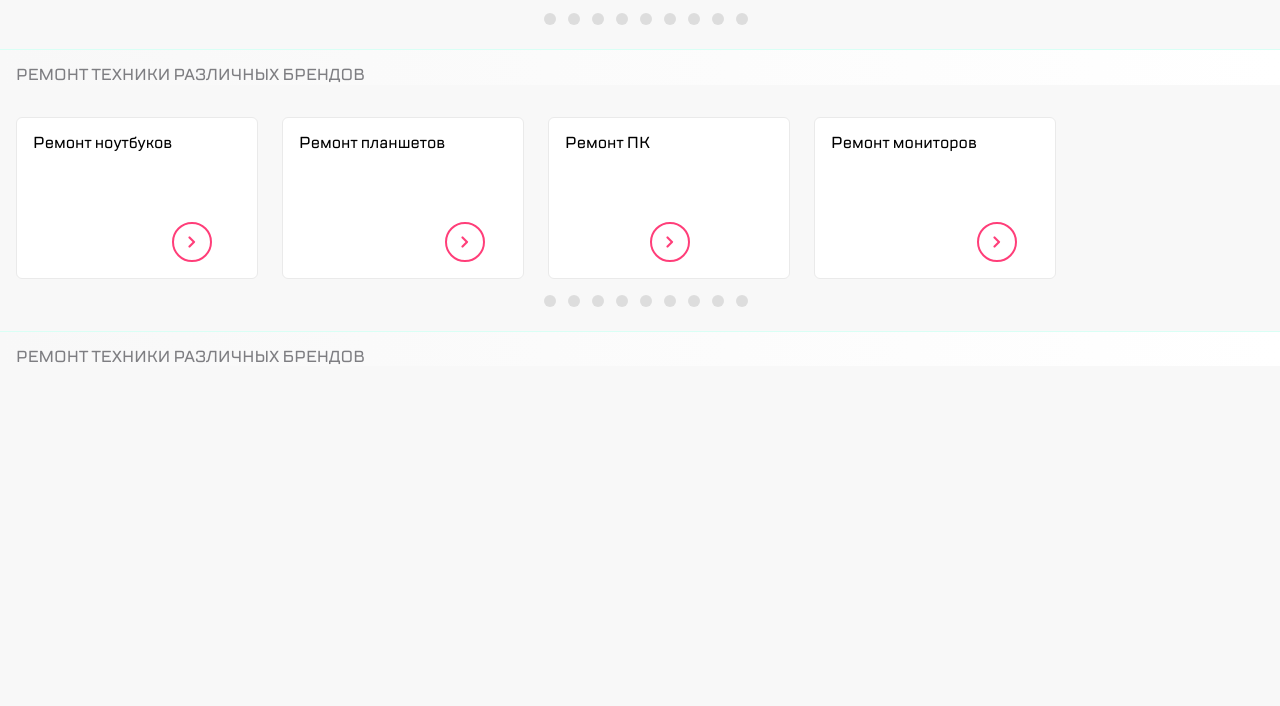
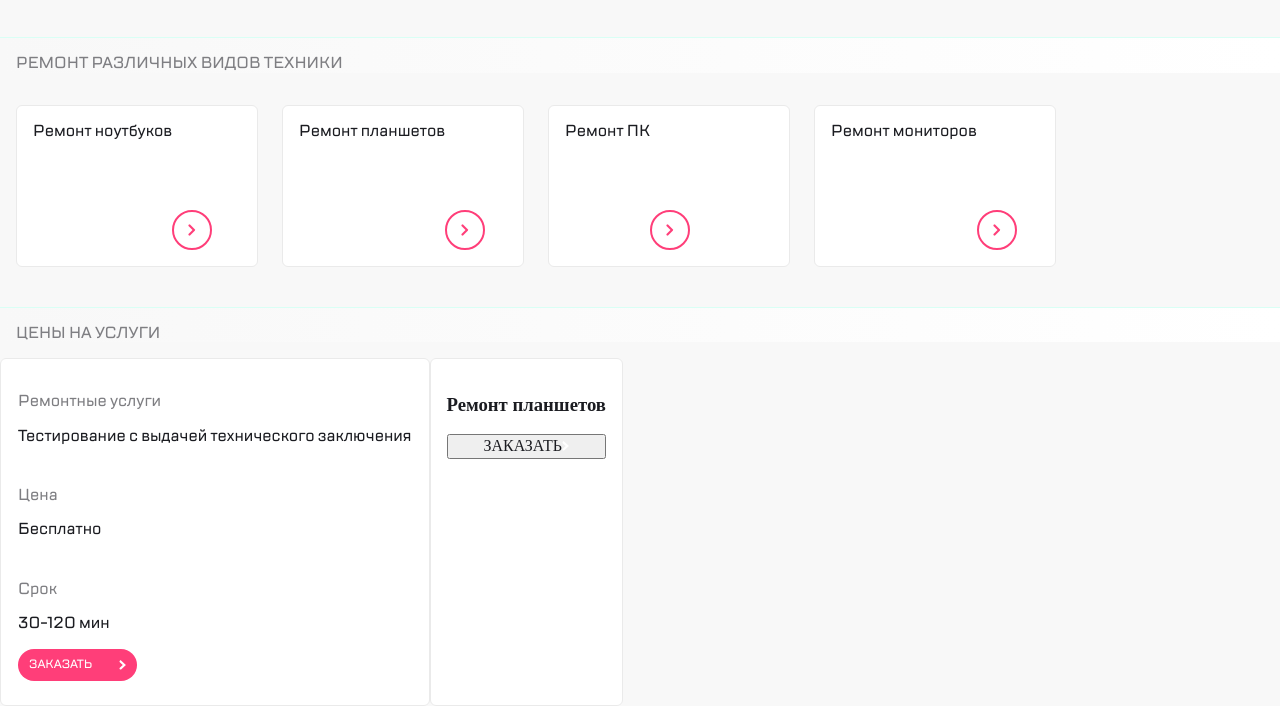
Before and after one commit to ssveki/CPS, a website built with Vite: page index.html in a window 1280 px wide. Shown: the part 662-1368 px from the top of the page. Before the commit the page ends 1044 px from the top, so only its background shows below. Built offline with nearby package versions, Linux system fonts and the light colour scheme; files whose address does not match are found by name.

Commit message:
created prices

```diff
--- a/index.html
+++ b/index.html
@@ -32,7 +32,7 @@
             </div>
             <img src="src/images/cps.png" class="firstBlock__image">
         </section>
-        <section class="equipment">
+        <section class="brands">
             <div class="brands__head">
                 <p class="brands__head--text">РЕМОНТ ТЕХНИКИ РАЗЛИЧНЫХ БРЕНДОВ</p>
             </div>
@@ -61,15 +61,12 @@
                     <img src="src/images/brands/acer.png" class="brands__cats--brand--logo">
                     <button class="brands__cats--brand--btn"><img src="src/images/dropdown.png" class="brands__cats--brand--btn--icon"></button>
                 </div>
-
-            </div>
-            <div class="brands__ovals"><div class="brands__ovals--oval--first"></div><div class="brands__ovals--oval"></div><div class="brands__ovals--oval"></div><div class="brands__ovals--oval"></div><div class="brands__ovals--oval"></div><div class="brands__ovals--oval"></div><div class="brands__ovals--oval"></div><div class="brands__ovals--oval"></div><div class="brands__ovals--oval"></div><div class="brands__ovals--oval"></div>
             </div>
         </section>
 
         <section class="equipment">
             <div class="equipment__head">
-                <p class="equipment__head--text">РЕМОНТ ТЕХНИКИ РАЗЛИЧНЫХ БРЕНДОВ</p>
+                <p class="equipment__head--text">РЕМОНТ РАЗЛИЧНЫХ ВИДОВ ТЕХНИКИ</p>
             </div>
             <div class="equipment__cats">
                 <div class="equipment__cats--name">
@@ -88,16 +85,35 @@
                     <h3 class="equipment__cats--name--text">Ремонт мониторов</h3>
                     <button class="equipment__cats--name--btn"><img src="src/images/dropdown.png" class="equipment__cats--name--btn--icon"></button>
                 </div>
-
-            </div>
-            <div class="equipment__ovals"><div class="equipment__ovals--oval--first"></div><div class="equipment__ovals--oval"></div><div class="equipment__ovals--oval"></div><div class="equipment__ovals--oval"></div><div class="equipment__ovals--oval"></div><div class="equipment__ovals--oval"></div><div class="equipment__ovals--oval"></div><div class="equipment__ovals--oval"></div><div class="equipment__ovals--oval"></div><div class="equipment__ovals--oval"></div>
             </div>
         </section>
 
         <section class="prices">
             <div class="prices__head">
-                <p class="prices__head--text">РЕМОНТ ТЕХНИКИ РАЗЛИЧНЫХ БРЕНДОВ</p>
+                <p class="prices__head--text">ЦЕНЫ НА УСЛУГИ</p>
             </div>
+            <div class="prices__cats">
+                <div class="prices__cats--name">
+                    <div class="prices__cats--name--group">
+                        <p class="prices__cats--name--group--text">Ремонтные услуги</p>
+                        <h3 class="prices__cats--name--group--maintext">Тестирование с выдачей технического заключения</h3>
+                    </div>
+                    <div class="prices__cats--name--group">
+                        <p class="prices__cats--name--group--text">Цена</p>
+                        <h3 class="prices__cats--name--group--maintext">Бесплатно</h3>
+                    </div>
+                    <div class="prices__cats--name--group">
+                        <p class="prices__cats--name--group--text">Срок</p>
+                        <h3 class="prices__cats--name--group--maintext">30-120 мин</h3>
+                        <button class="prices__cats--name--group--btn">ЗАКАЗАТЬ<img src="src/images/dropdown.svg"></button>
+                    </div>
+                </div>
+                <div class="prices__cats--name">
+                    <h3 class="prices__cats--name--text">Ремонт планшетов</h3>
+                    <button class="prices__cats--name--btn">ЗАКАЗАТЬ<img src="src/images/dropdown.svg"></button>
+                </div>
+            </div>
+
         </section>
     </main>
 </body>
--- a/src/styles/main.scss
+++ b/src/styles/main.scss
@@ -9,6 +9,10 @@
 @font-face {
     font-family: TTLakes-black;
     src: url(fonts/TTLakesCompressed-Black.ttf);
+}
+
+*{
+    color: #1B1C21;
 }
 
 .title{
@@ -24,9 +28,9 @@
     }
     &__services{
         padding-left: 12px;
-        color: #1B1C21;
         font-size: 28px;
         font-family: TTLakes-bold;
+        font-weight: normal;
     }
 }
 .slideMenu::-webkit-scrollbar{
@@ -102,7 +106,6 @@
         overflow: auto;
 
         &--brand{
-
             background-color: #FFFFFF;
             border: solid 1px #EAEAEA;
             border-radius: 6px;
@@ -128,21 +131,6 @@
         }
 
     }
-    &__ovals{
-        display: flex;
-        align-items: center;
-        justify-content: center;
-        gap: 12px;
-        &--oval{
-            background-color: #DDDDDD;
-            border-radius: 100%;
-            width: 12px;
-            height: 12px;
-            &--first{
-                background-color: #B5B6BC;
-            }
-        }
-    }
 }
 
 .equipment{
@@ -164,7 +152,6 @@
         overflow: auto;
 
         &--name{
-
             background-color: #FFFFFF;
             border: solid 1px #EAEAEA;
             border-radius: 6px;
@@ -199,21 +186,6 @@
         }
 
     }
-    &__ovals{
-        display: flex;
-        align-items: center;
-        justify-content: center;
-        gap: 12px;
-        &--oval{
-            background-color: #DDDDDD;
-            border-radius: 100%;
-            width: 12px;
-            height: 12px;
-            &--first{
-                background-color: #B5B6BC;
-            }
-        }
-    }
 }
 
 .prices{
@@ -230,4 +202,53 @@
             margin-left: 16px;
         }
     }
+    &__cats::-webkit-scrollbar{width: 0;}
+    &__cats{
+        display: flex;
+        overflow: auto;
+
+        &--name{
+            background-color: #FFFFFF;
+            border: solid 1px #EAEAEA;
+            border-radius: 6px;
+            display: flex;
+            padding: 16px;
+            flex-direction: column;
+
+
+            &--group{
+                margin:  1px 1px 8px 1px ;
+                &--text{
+                    font-family: TTLakes;
+                    font-size: 16px;
+                    font-weight: normal;
+                    color: #7E7E82;
+                }
+
+                &--maintext{
+                    font-family: TTLakes;
+                    font-size: 16px;
+                    font-weight: normal;
+                }
+
+                &--btn{
+                border-radius: 16px;
+                border: 0px;
+                background-color: #FF3E79;
+                display: flex;
+                align-items: center;
+                justify-content: space-between;
+                width: 119px;
+                height: 32px;
+                color: #fff;
+                font-size: 12px;
+                font-family: TTLakes;
+                padding: 11px;
+
+            }
+
+            }
+        }
+
+    }
 }
```
Also changed, not shown: src/images/dropdown.svg (added).
